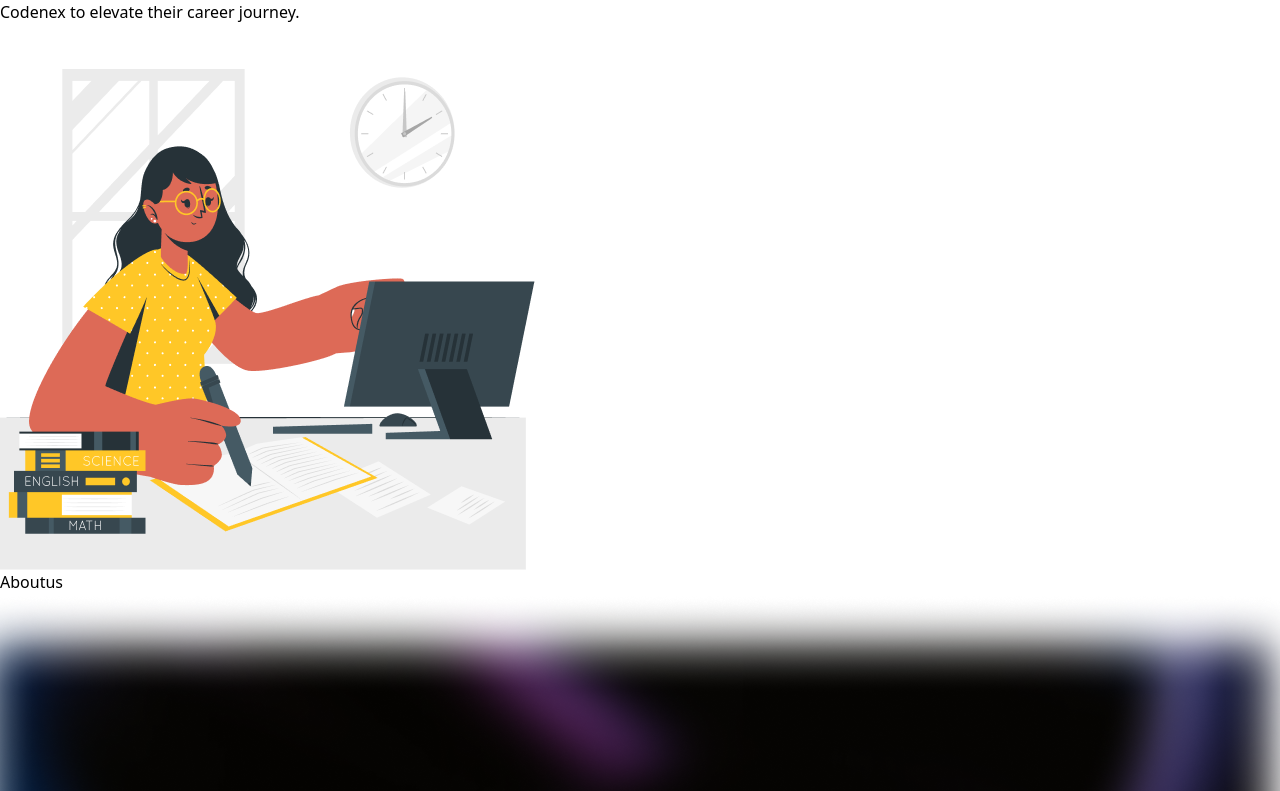
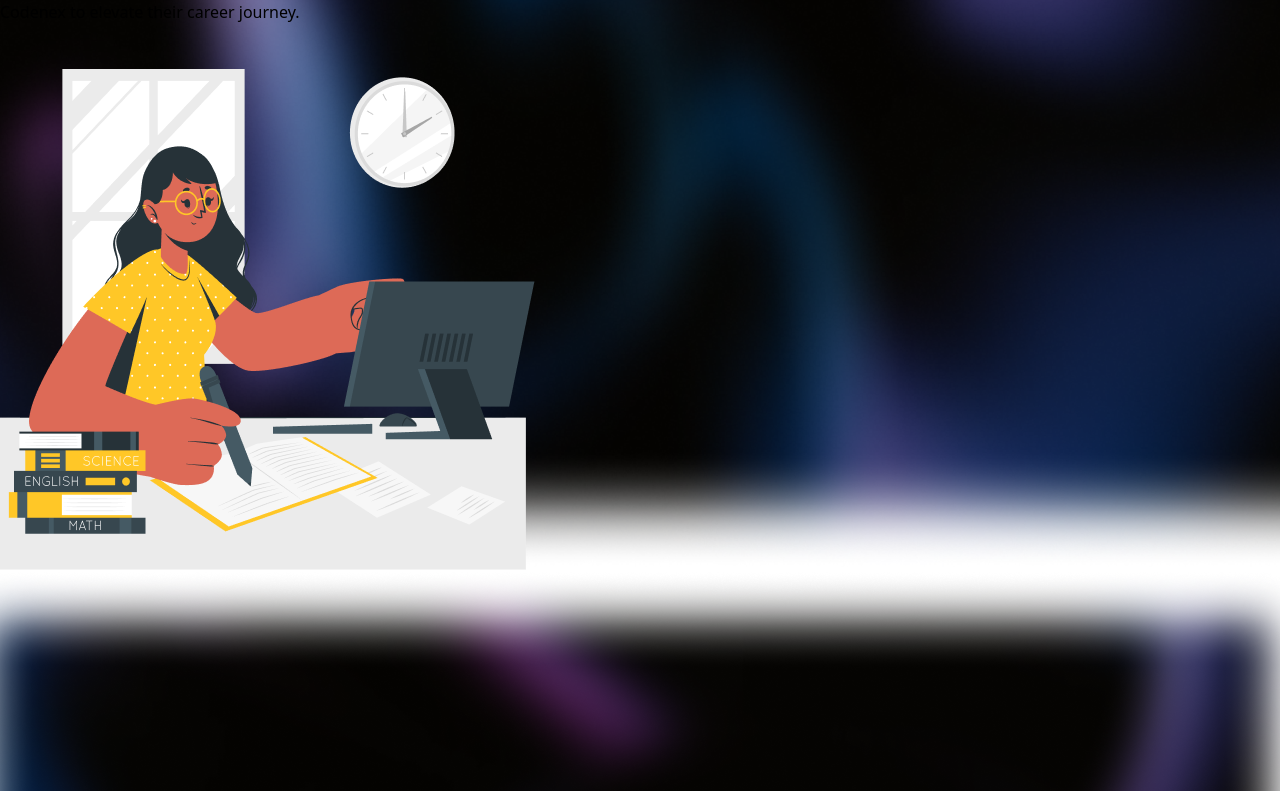
Before and after one commit to Axestein/Producing-101, a React (Vite) app in the folder code/: page / in a window 1280 px wide. Shown: the part 2771-3562 px from the top of the page. Built offline with nearby package versions, Linux system fonts and the light colour scheme.

Commit message:
final structure cmmited

```diff
--- a/code/src/App.jsx
+++ b/code/src/App.jsx
@@ -19,7 +19,6 @@ function App() {
         <Navbar />
         <Routes>
           <Route path="/" element={<Home />} />
-          <Route path="/aboutus" element={<Aboutus />} />
           <Route path="/aboutevent" element={<Aboutevent />} />
           <Route path="/timeline" element={<TimeLine />} />
           <Route path="/tracks" element={<Tracks />} />
@@ -30,7 +29,6 @@ function App() {
         <TimeLine />
         <Tracks />
         <Rewards />
-        <Aboutus />
         <AboutNiramaya/>
         <Footer />
       </div>
--- a/code/src/pages/Rewards.jsx
+++ b/code/src/pages/Rewards.jsx
@@ -38,11 +38,12 @@ const Rewards = () => {
   }, []);
 
   return (
-    <div className="relative flex flex-col items-center w-full bg-black text-white p-8 min-h-screen overflow-hidden">
+    <div className="relative flex flex-col items-center w-full bg-black text-white p-8 min-h-screen overflow-hidden g" style={{ backgroundImage: 'url(/bgImage.png)', backgroundSize: 'cover', backgroundPosition: 'center' }}>
+
       {/* Placeholder for background image - you'll replace this */}
       <div className="absolute top-0 left-0 w-full h-full -z-10">
         {/* This div will be replaced with your background image */}
-        <div className="w-full h-full bg-black"></div>
+
 
         {/* Keeping the glowing orbs for effect */}
         <div
```
Also changed, not shown: code/public/blurbg.png (added), code/public/newbg.png (added).
